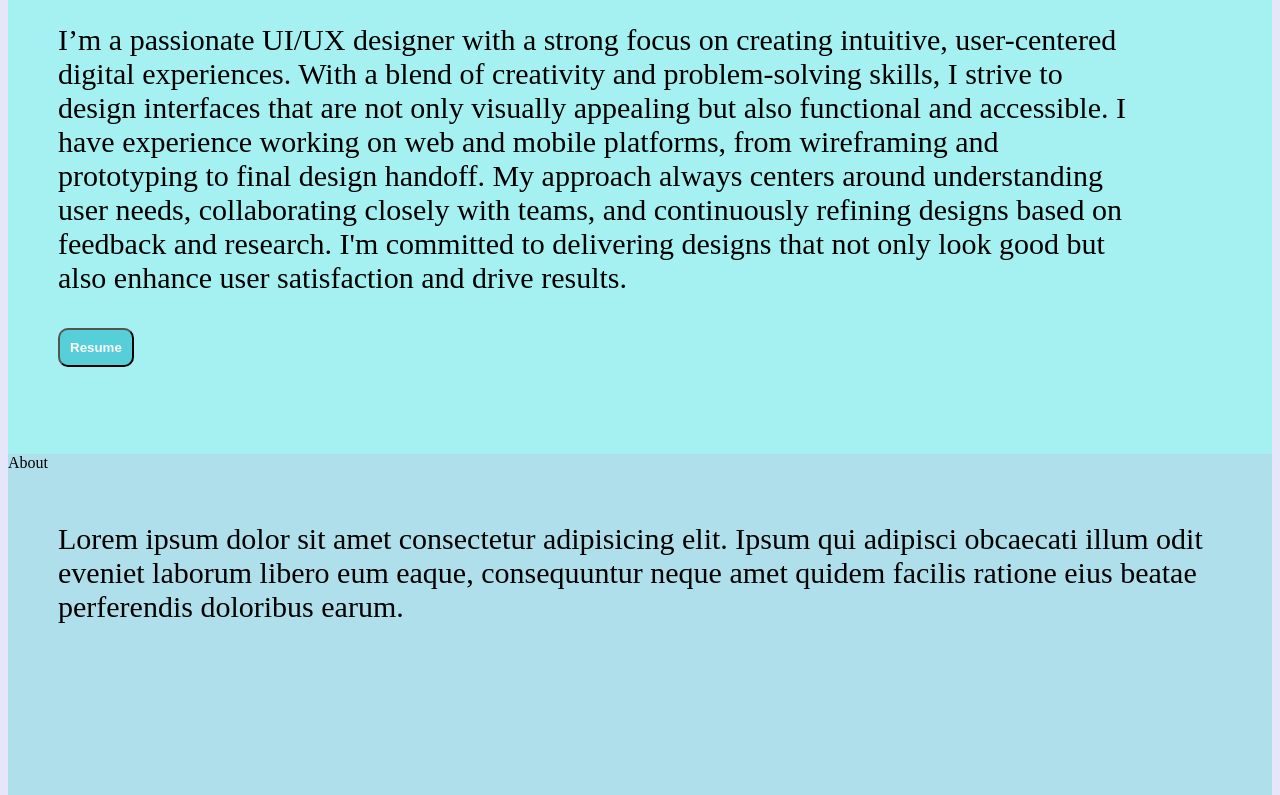
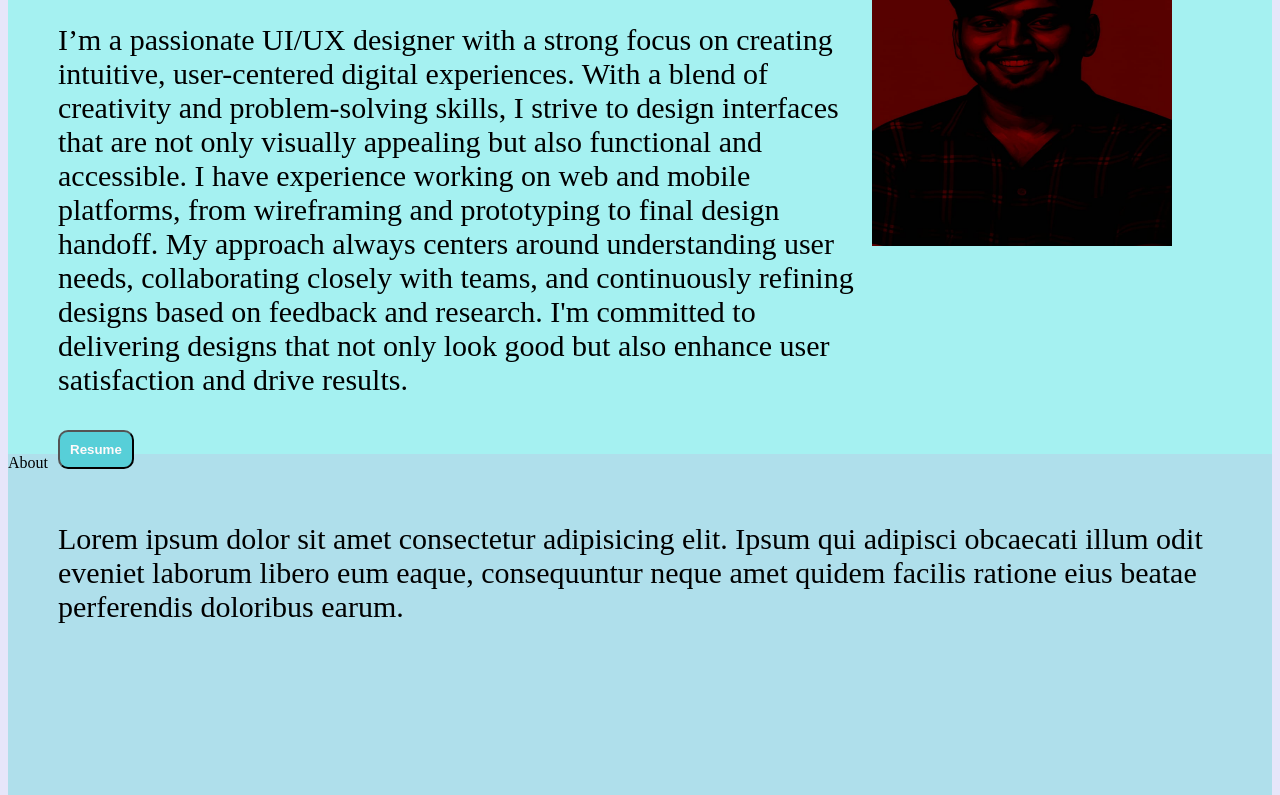
Before and after one commit to kalyan002/html-css, a plain HTML site: page index.html in a window 1280 px wide. Shown: the part 180-975 px from the top of the page. Drawn offline with Linux system fonts and the light colour scheme.

Commit message:
Update index.html

```diff
--- a/index.html
+++ b/index.html
@@ -24,7 +24,7 @@
         </div>
 <!-- second div for rightside -->
  <div class="img">
-    <img src="./Document_files/pavan.jpg" alt="pavan kalyan" width="300px" height="350px">
+    <img src="pavan.jpg" alt="pavan kalyan" width="300px" height="350px">
  </div>
  </div>
     </section>
```
